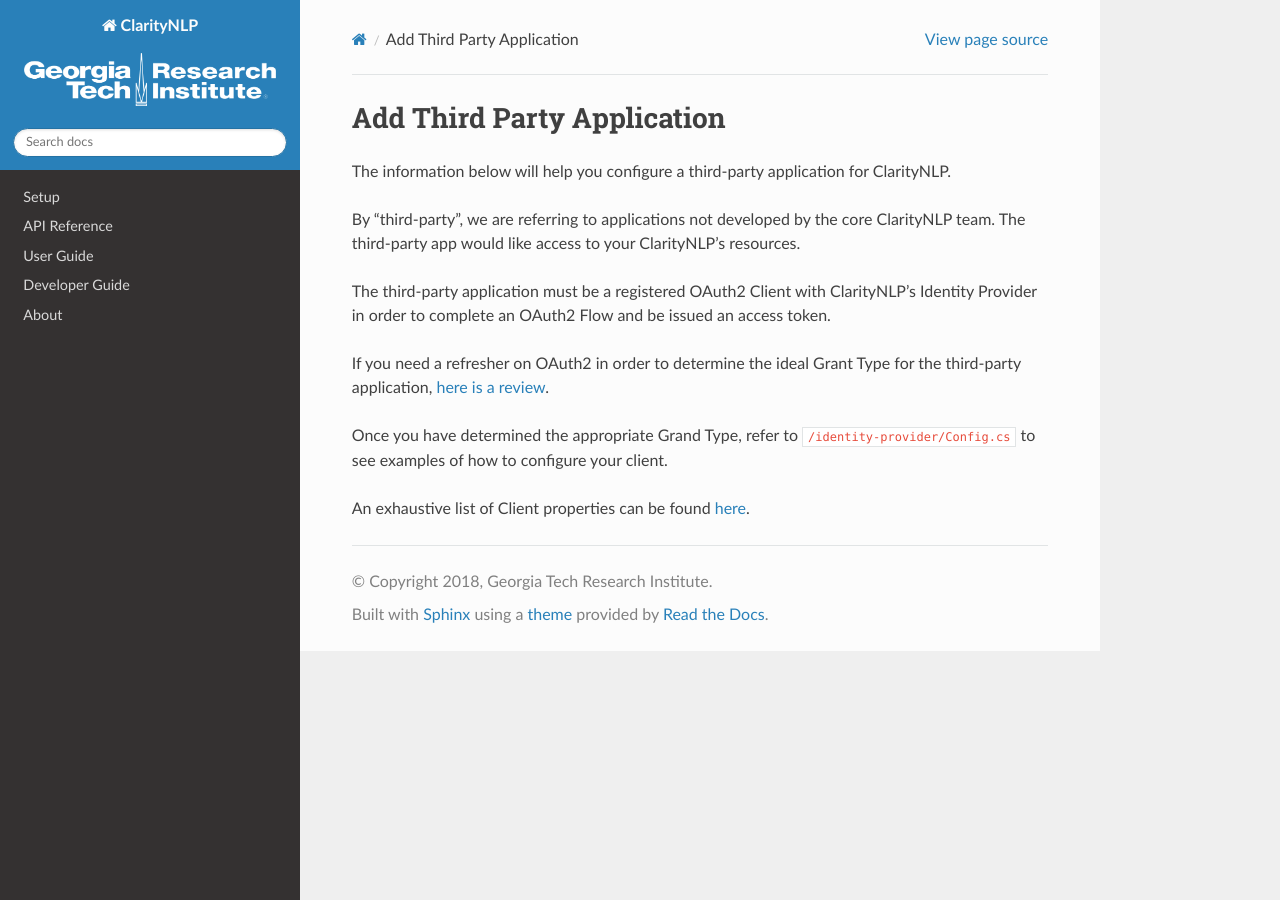
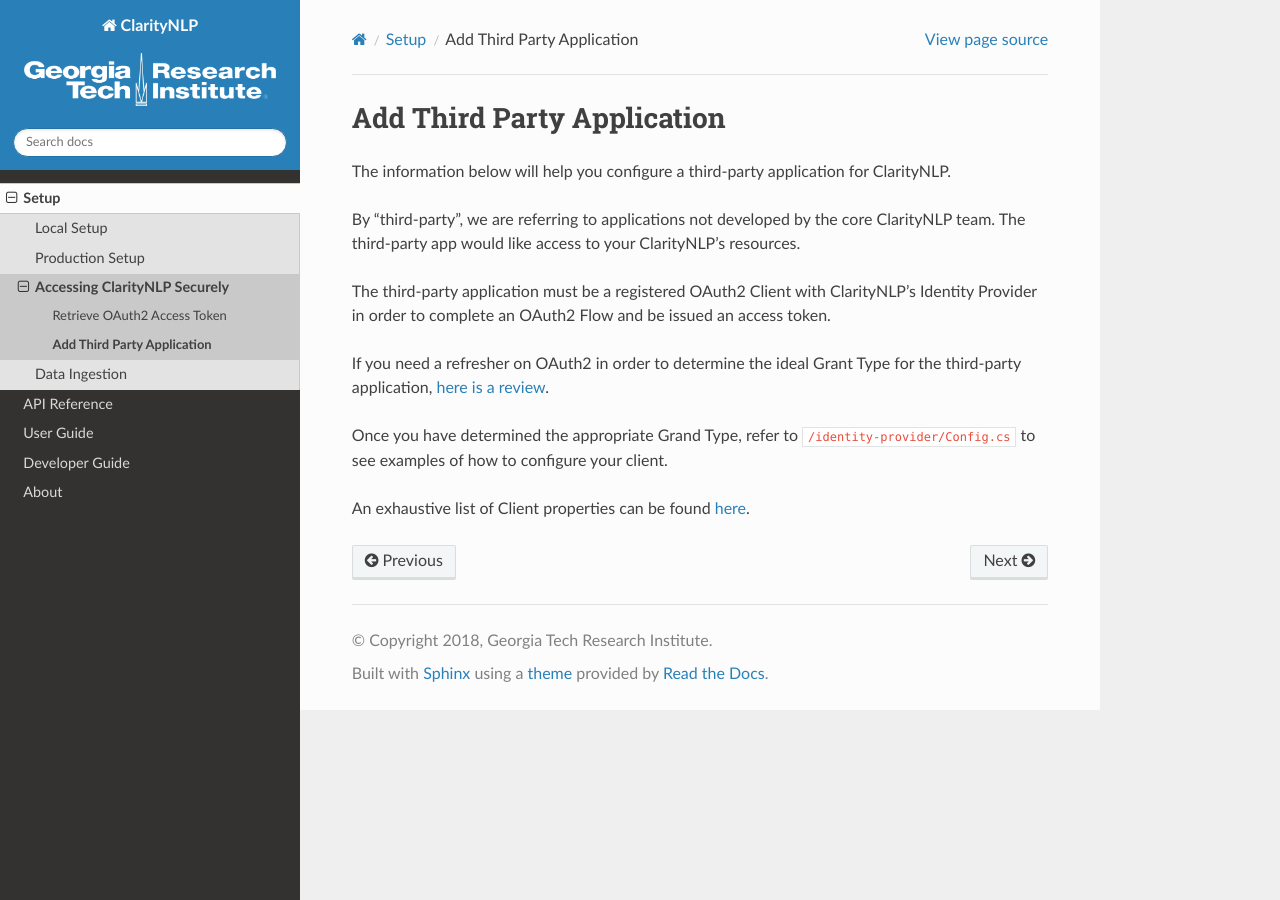
Before and after one commit to ClarityNLP/ClarityNLP, a Sphinx documentation site: the page built from docs/setup/add-third-party-app.rst, in a window 1280 px wide. Built offline with Sphinx 7.4.7 and the Read the Docs theme 2.0.0, drawn with Linux system fonts in a browser that asks for light colours; pages that are not in the unit, such as notebooks, are missing from menus.

Commit message:
Update index.rst

```diff
--- a/docs/setup/index.rst
+++ b/docs/setup/index.rst
@@ -29,7 +29,7 @@
    :maxdepth: 2
 
    retrieve-access-token
-   local-docker
+   add-third-party-app
 
 
 
```
